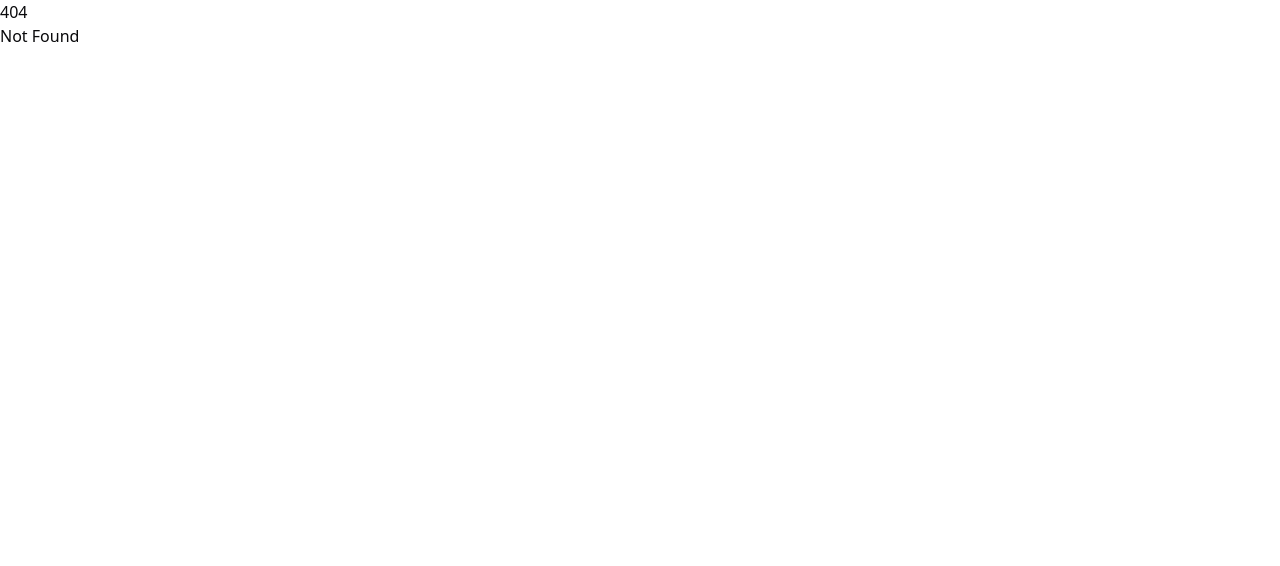
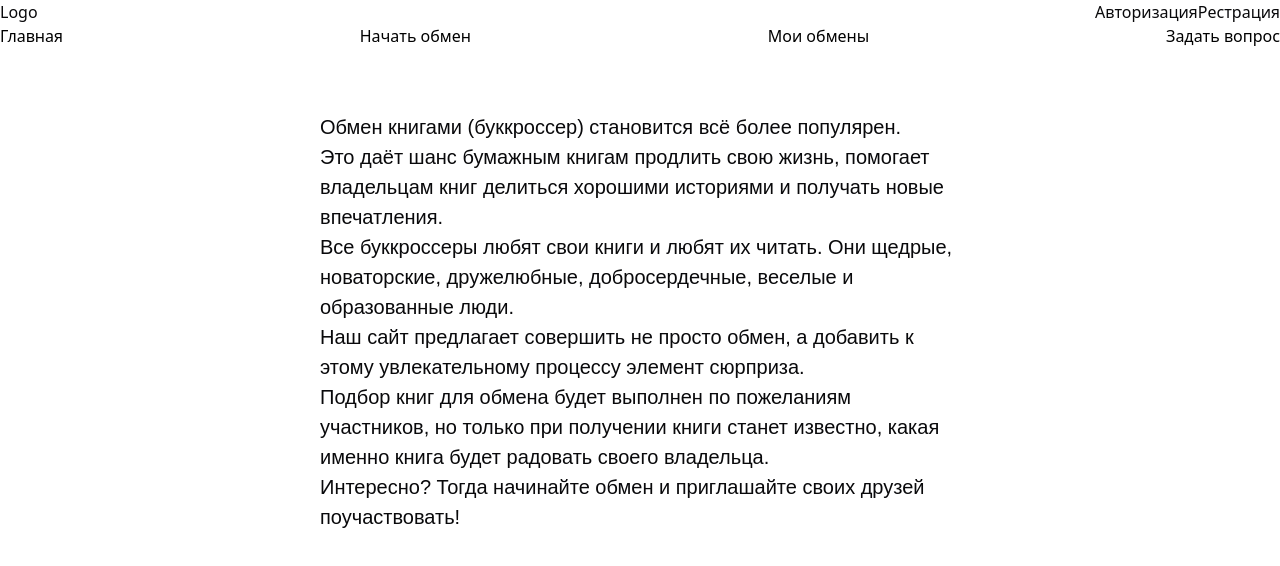
Before and after one commit to vigis-project/frontend, a SvelteKit app: page /mainPage in a window 1280 px wide. Before the commit this address had no page. Shown: the top 566 px of the page. Built offline with nearby package versions, Linux system fonts and the light colour scheme.

Commit message:
carcass of Main

```diff
--- /dev/null
+++ b/src/routes/(app)/mainPage/+page.svelte
@@ -0,0 +1,66 @@
+<div class="upperDiv">
+    <section class="logo">
+    <h1>Logo</h1>
+    </section>
+    <section class="authorization">
+        <div><p>Авторизация</p></div>
+        <div><p>Рестрация</p></div>
+    </section>
+</div>
+<nav class="navbar">
+    <button class="mainButton">Главная</button>
+    <button class="mainButton">Начать обмен</button>
+    <button class="mainButton">Мои обмены</button>
+    <button class="mainButton">Задать вопрос</button>
+</nav>
+<section class="mainText"><p class="textOfMain">Обмен книгами (буккроссер) становится всё более популярен.<br> Это даёт шанс бумажным
+    книгам продлить свою жизнь, помогает владельцам книг делиться хорошими историями и
+    получать новые впечатления.<br>
+    Все буккроссеры любят свои книги и любят их читать. Они щедрые, новаторские, дружелюбные,
+    добросердечные, веселые и образованные люди.<br>
+    Наш сайт предлагает совершить не просто обмен, а добавить к этому увлекательному
+    процессу элемент сюрприза.<br> Подбор книг для обмена будет выполнен по пожеланиям участников,
+    но только при получении книги станет известно, какая именно книга будет радовать своего
+    владельца.<br> Интересно? Тогда начинайте обмен и приглашайте своих друзей поучаствовать! </p>
+</section>
+
+<style type="text/css">
+    #border{
+        border: 3px solid #fff;
+    }
+    .upperDiv{
+        display: flex;
+        justify-content: space-between;
+    }
+    .authorization{
+        display: flex;
+    }
+    .navbar{
+        display: flex;
+        justify-content: space-between;
+    }
+    .mainText{
+        display: flex;
+    flex-direction: column;
+    justify-content: center;
+    align-items: center;
+    margin-top: 5%;
+    }
+    .textOfMain{
+
+        display: flex;
+    flex-direction: column;
+    justify-content: center;
+    align-items: center;
+    font-family: 'GraphikTT',Arial,sans-serif;
+    font-weight: 400;
+    font-size: 20px;
+    width: 50%;
+    }
+    .mainButton{
+        background-color:#fff ;
+        color: black;
+        border-radius: 5px;
+        cursor: pointer;
+    }
+   </style>
```
